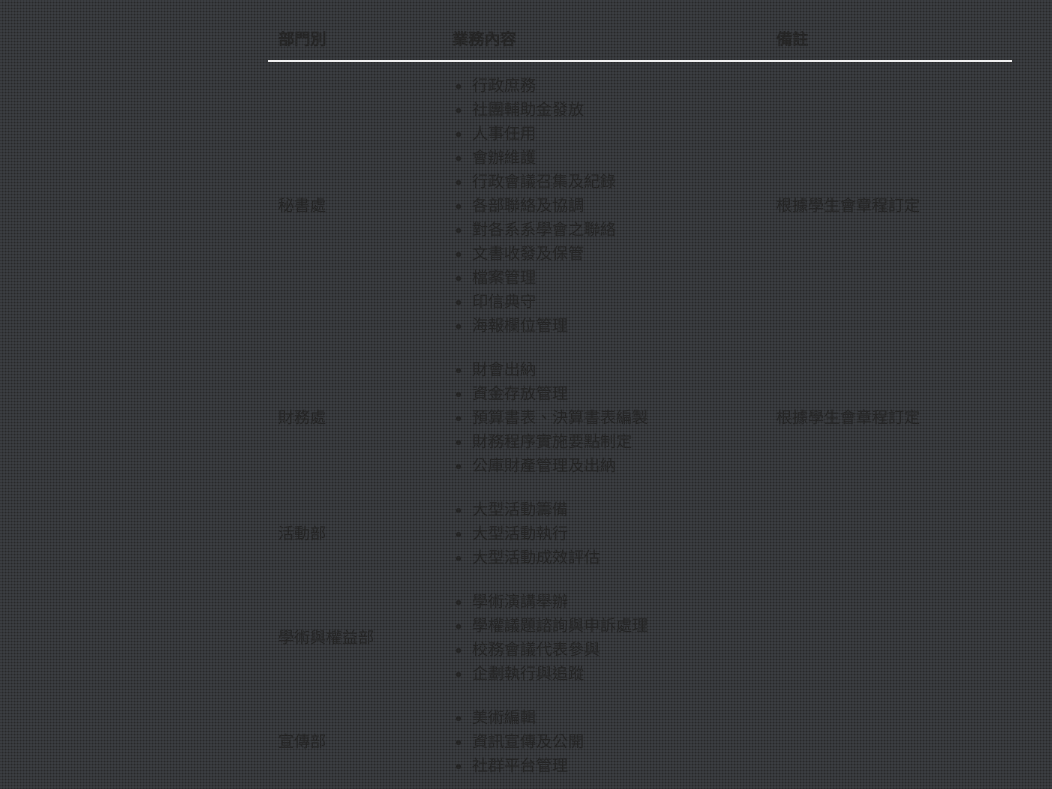
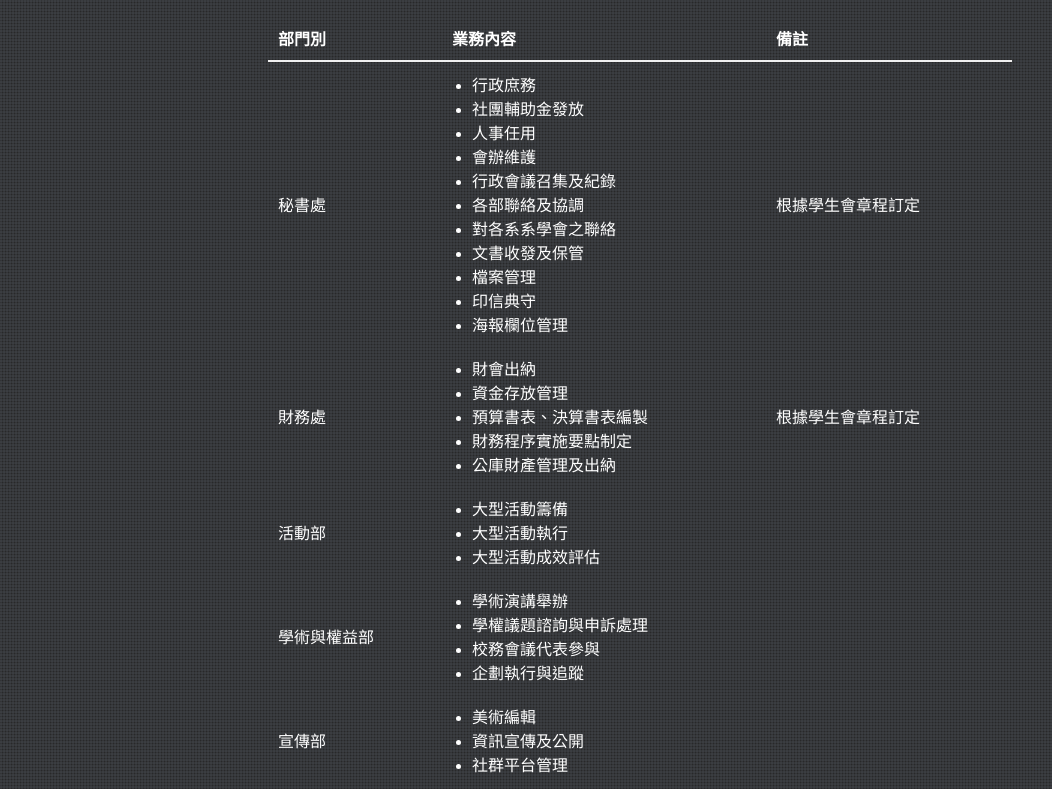
Before and after one commit to Huiceum/scusa, a plain HTML site: page about.html in a window 1280 px wide. Shown: the part 447-1236 px from the top of the page, without its empty margins (0-1052 px from the left). Drawn offline with Linux system fonts and the light colour scheme.

Commit message:
Add files via upload

```diff
--- a/about.html
+++ b/about.html
@@ -7,11 +7,13 @@
     <link rel="stylesheet" href="style.css">
     <link rel="icon" href="favicon.PNG" type="image/x-icon"> <!-- 新增這行 -->
     <style>
+
         /* 表格样式 */
         .info-table {
             width: 60%; /* 表格宽度为100% */
             border-collapse: collapse; /* 去掉间隙 */
             margin-top: 20px; /* 表格顶部间距 */
+            color: white; /* 設定內文顏色為白色 */
         }
         .info-table th, .info-table td {
             padding: 10px; /* 单元格内边距 */
@@ -39,6 +41,7 @@
     </style>
 </head>
 <body>
+
     <div class="container">
         <!-- 漢堡選單按鈕 -->
         <div class="hamburger-menu" id="hamburger-menu">
```
